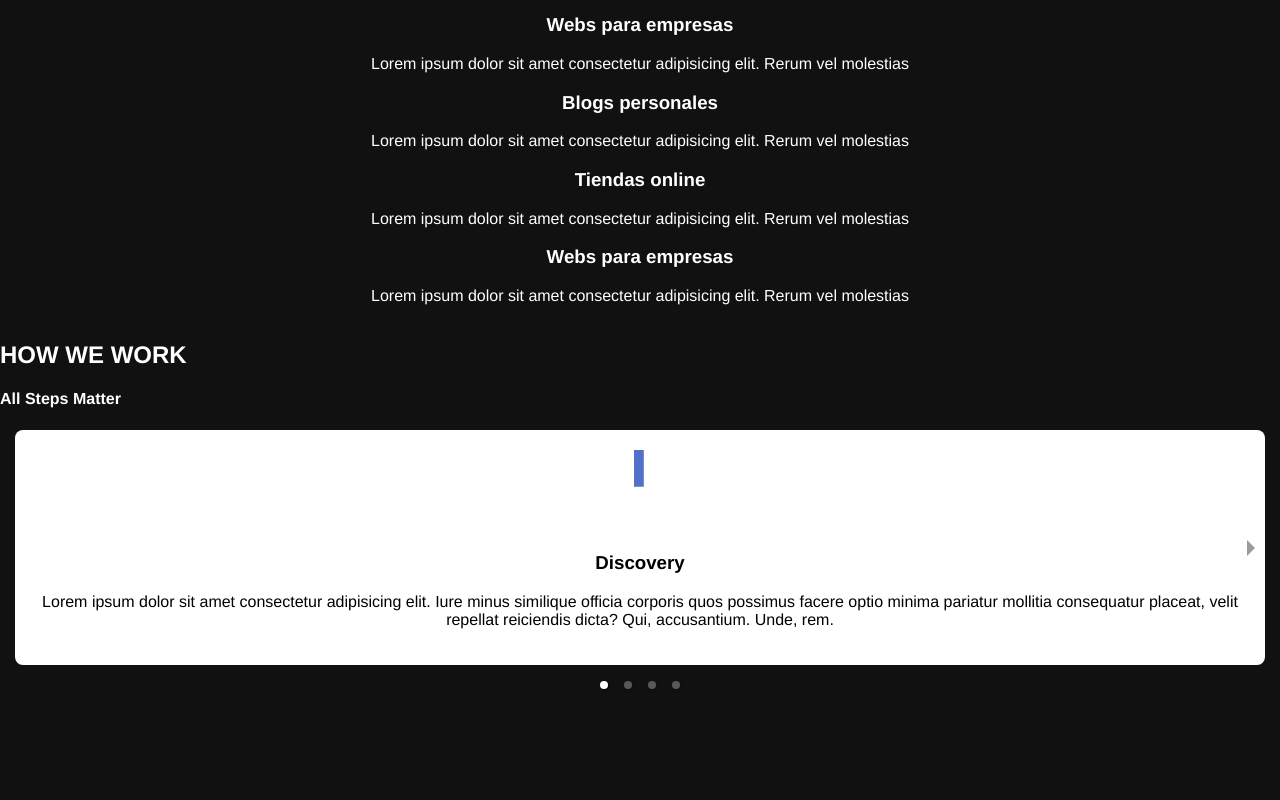
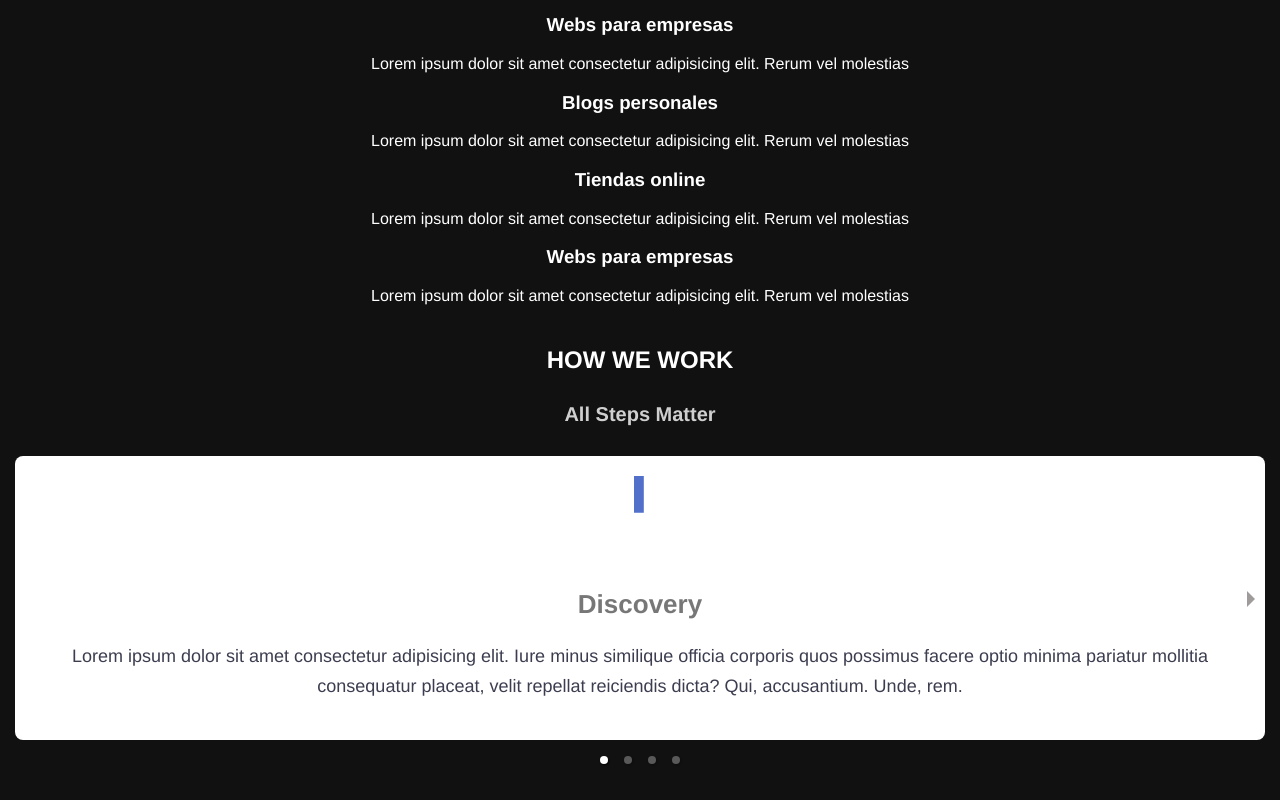
Before and after one commit to renatopiermarini/sellingPages, a React (Vite) app: page / in a window 1280 px wide. Shown: the part 532-1332 px from the top of the page. Before the commit the page ends 1257 px from the top, so only its background shows below. Built offline with nearby package versions, Linux system fonts and the light colour scheme.

Commit message:
add styles title section

```diff
--- a/package.json
+++ b/package.json
@@ -6,7 +6,7 @@
     "dev": "vite --host",
     "build": "vite build",
     "preview": "vite preview",
-    "lint":"eslint src --ext .js,.jsx",
+    "lint": "eslint src --ext .js,.jsx",
     "lint-fix": "eslint --ext .js,.jsx --ignore-path .gitignore --fix src"
   },
   "dependencies": {
--- a/src/containers/sectionThree/SectionThree.css
+++ b/src/containers/sectionThree/SectionThree.css
@@ -1,5 +1,25 @@
 .how-we-work-section {
     margin-bottom: 60px;
+}
+
+.title-section-container {
+    margin-bottom: 30px;
+    text-align: center;
+}
+
+.title-section {
+    color: #fff;
+    font-weight: 800;
+    line-height: 1.4em;
+    margin-top: 22px;
+    text-transform: uppercase;
+}
+
+.subtitle-section {
+    color: #fff;
+    font-size: 20px;
+    font-weight: 700;
+    opacity: 0.80;
 }
 
 .cards-container {
@@ -11,8 +31,6 @@
 
 .card {
     width: 100%;
-    padding-right: 15px;
-    padding-left: 15px;
     text-align: center;
     border-radius: 8px;
     padding: 20px;
@@ -26,9 +44,20 @@
     padding-right: 7px;
 }
 
-.card-title {}
+.card-title {
+    font-size: 26px;
+    font-weight: bold;
+    margin-bottom: 10px;
+    line-height: 1.4em;
+    color: #777;
+}
 
-.card-description {}
+.card-description {
+    color: #0c0d24;
+    font-size: 18px;
+    opacity: 0.80;
+    line-height: 1.7em;
+}
 
 .carousel .control-next.control-arrow:before {
     border-left: 8px solid #0e0606;
--- a/src/containers/sectionThree/SectionThree.jsx
+++ b/src/containers/sectionThree/SectionThree.jsx
@@ -4,9 +4,9 @@ import './SectionThree.css'
 export const SectionThree = () => {
   return (
     <section className='how-we-work-section'>
-      <div>
-        <h2>HOW WE WORK</h2>
-        <h4>All Steps Matter</h4>
+      <div className='title-section-container'>
+        <h2 className='title-section'>HOW WE WORK</h2>
+        <h4 className='subtitle-section'>All Steps Matter</h4>
       </div>
 
       <CarouselCards />
--- a/vite.config.js
+++ b/vite.config.js
@@ -18,6 +18,7 @@ srcRootContent.forEach((directory) => {
 
 export default defineConfig({
   plugins: [react(), eslint()],
+
   root: './',
   resolve: {
     alias: {
```
